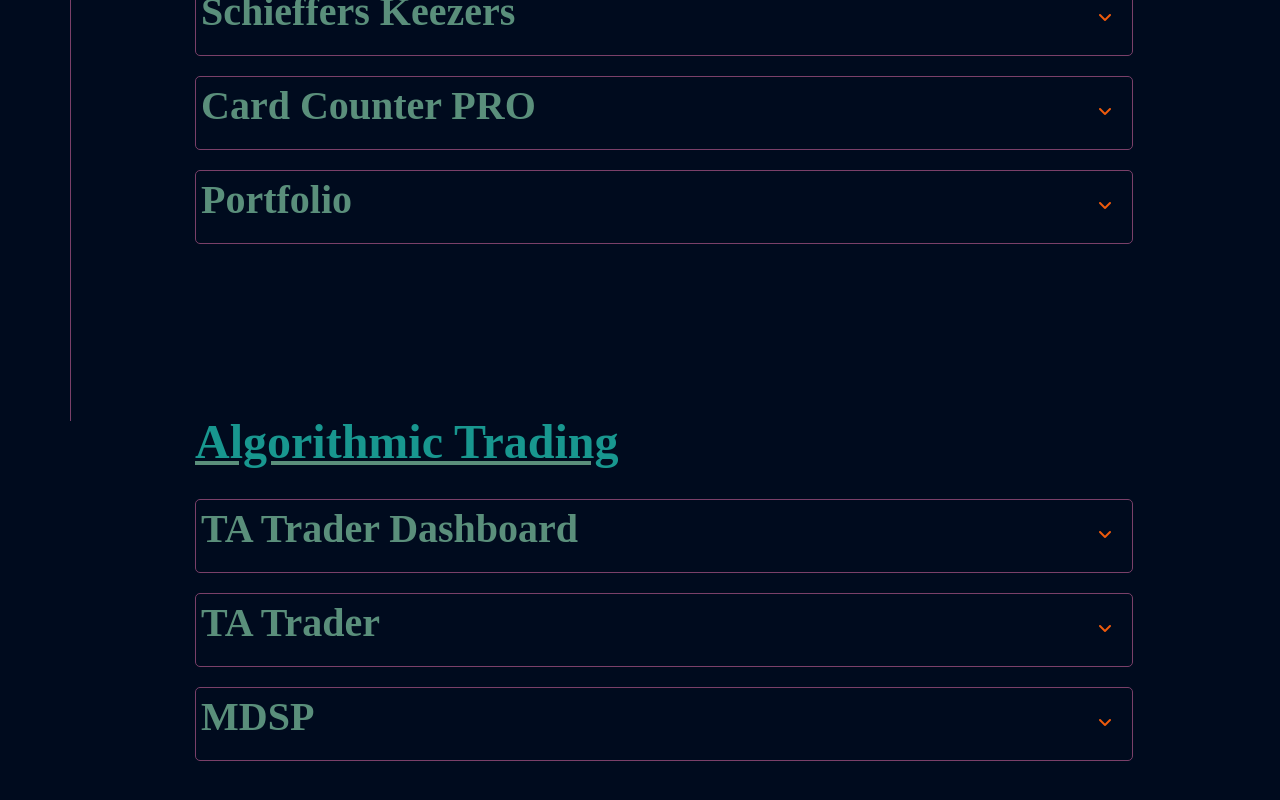
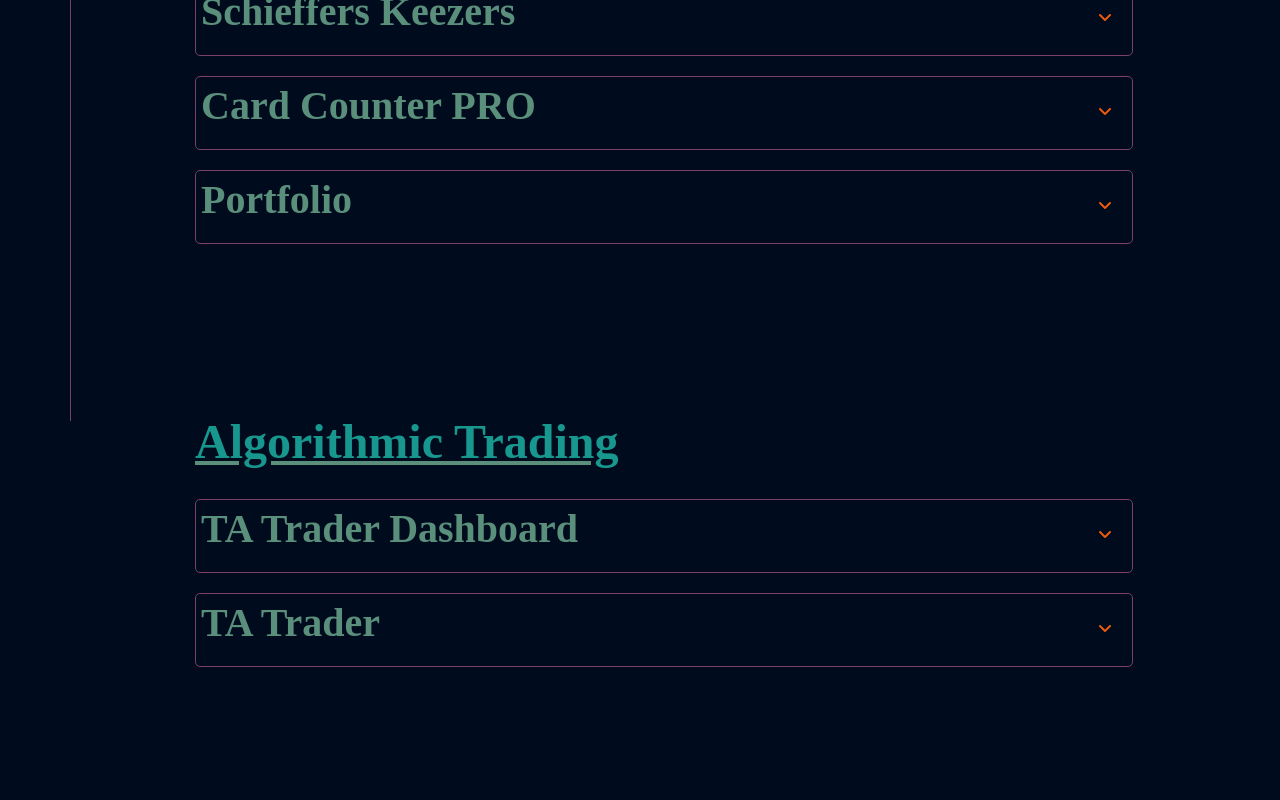
Before and after one commit to danielxhogan/portfolio22, a Next.js app: page /projects in a window 1280 px wide. Shown: the part 379-1179 px from the top of the page. After the commit the page ends 1141 px from the top, so only its background shows below. Built offline with nearby package versions, Linux system fonts and the light colour scheme.

Commit message:
cleanup, update ta trader dashboard image

```diff
--- a/pages/projects.tsx
+++ b/pages/projects.tsx
@@ -2,6 +2,7 @@ import mvplaylist from '../public/mvplaylist.png'
 import schieffersKeezers from '../public/schieffers-keezers.png'
 import cardCounterPro from '../public/card-counter-pro.png'
 import taTraderDashboard from '../public/ta-trader-dashboard.png'
+import taTrader from '../public/ta-trader.png'
 import styles from '../styles/Projects.module.css'
 
 import SideNav from '../components/SideNav'
@@ -102,7 +103,7 @@ const webDevProjects = [
     projectDescription: 'Turn your Spotify playlist into a Youtube music video playlist.',
     projectDescriptionFull: mvplaylistProjectDescriptionFull,
     languages: 'Javascript, HTML, SASS',
-    librariesAndFrameworks: 'Next, React, Redux, NextAuth, Mongoose, Axios',
+    librariesAndFrameworks: 'Next, React, Redux, NextAuth, Mongoose',
     apis:'Spotify, Youtube',
     githubLink: 'https://github.com/danielxhogan/mvplaylist',
     siteLink: 'https://mvplaylist.vercel.app'
@@ -168,12 +169,11 @@ about the app. The Home page displays all the tables of data gathered in the dat
 allows the user to enter a stock ticker and search for data about that stock. The search feature uses \
 many of the same methods as the data scripts. It will search the News Api, calcluate sentiment, search \
 for any news of earnings reports, insider trading, ratings, or any other information that might be used \
-make trading decisions about the stock.\n \
+make trading decisions about the stock. It also includes an interactive stock chart for the stock using \
+the Trading View cdn.\n \
 '
 
 const taTraderDescriptionFull = ''
-
-const mdspDescriptionFull = ''
 
 const algoTradingProjects = [
   {
@@ -197,17 +197,6 @@ const algoTradingProjects = [
     librariesAndFrameworks: 'Flask, Pandas, Selenium, Beautiful Soup, psycopg2, React, React Router, Express, PG',
     apis: 'Google Cloud Language, Alpaca Trade, Quiver Quant, Newsapi',
     githubLink: 'https://github.com/danielxhogan/ta-trader',
-  },
-  {
-    key: 6,
-    projectTitle: 'MDSP',
-    projectImage: taTraderDashboard,
-    projectDescription: 'Web app dashboard for TA Trader, displays finance data scraped from the web used for trading decisions by the TA Trader bot.',
-    projectDescriptionFull: mdspDescriptionFull,
-    languages: 'Python, Javascript, HTML, CSS, SQL',
-    librariesAndFrameworks: 'Flask, Pandas, Selenium, Beautiful Soup, psycopg2, React, React Router, Express, PG',
-    apis: 'Google Cloud Language, Alpaca Trade, Quiver Quant, Newsapi',
-    githubLink: 'https://github.com/danielxhogan/ta-trader-dashboard',
   }
 ]
 
```
Also changed, not shown: public/ta-trader-dashboard.png.
